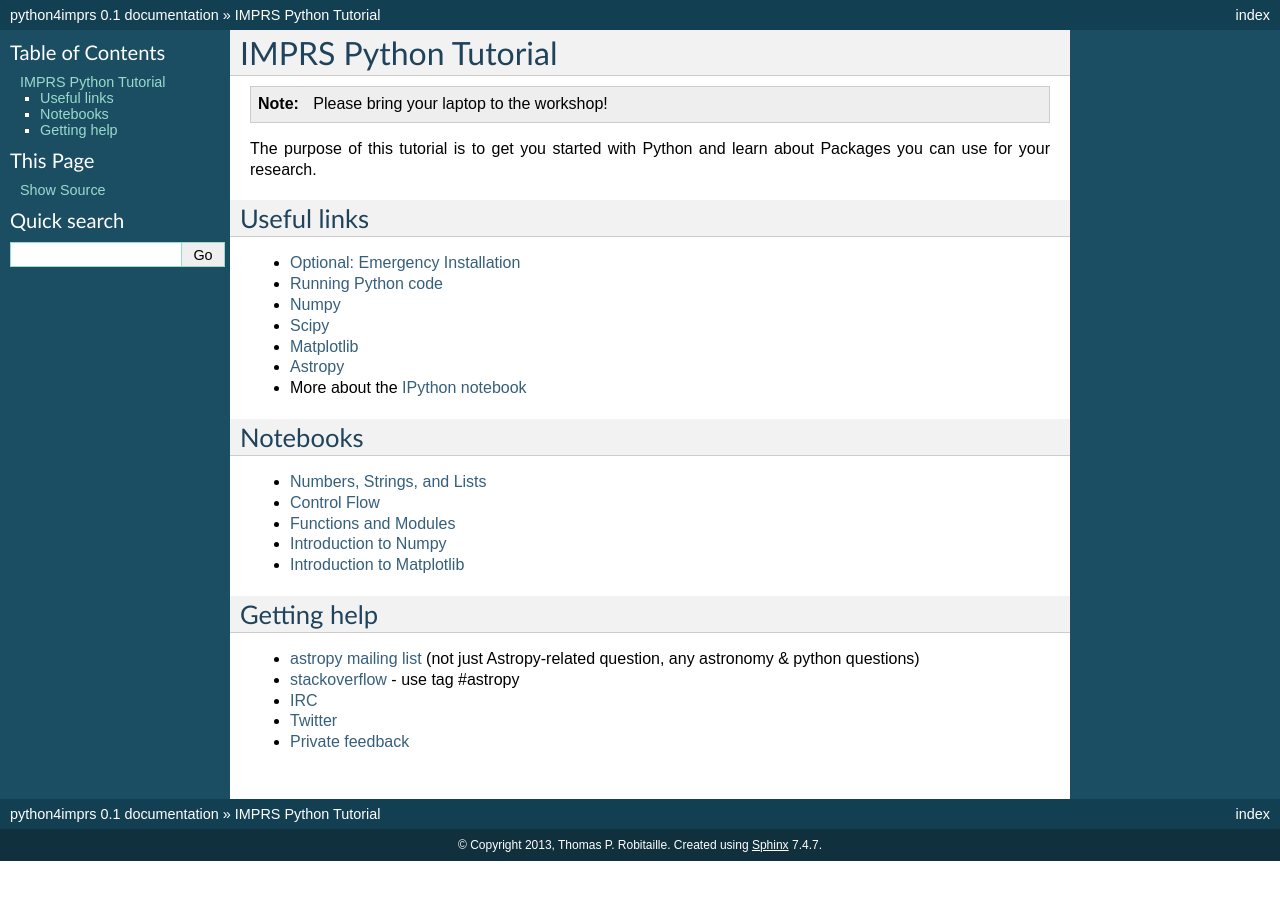
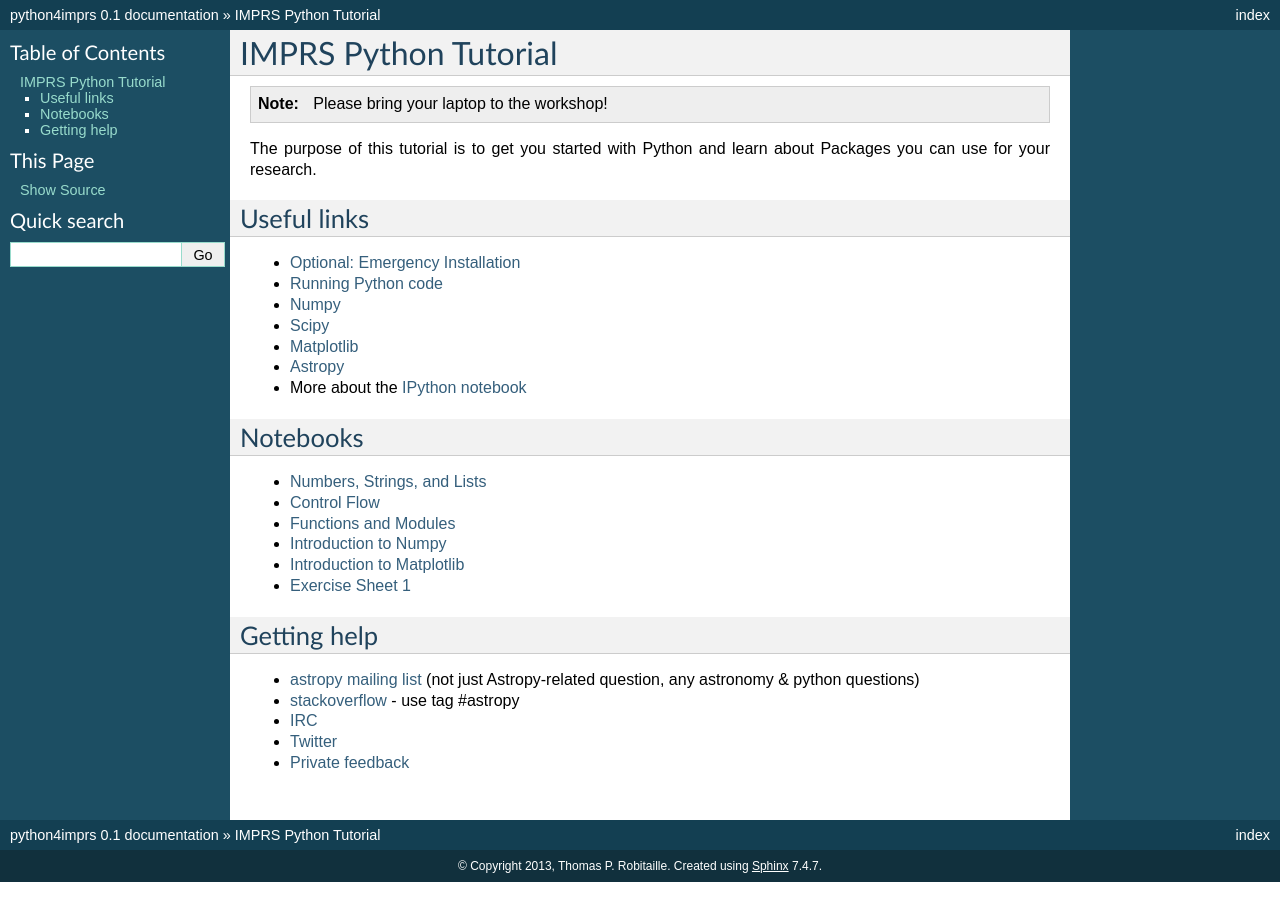
Before and after one commit to astrofrog/python4imprs, a Sphinx documentation site: the page built from docs/index.rst, in a window 1280 px wide. Built offline with Sphinx 7.4.7, drawn with Linux system fonts in a browser that asks for light colours.

Commit message:
Added link to exercise sheet

```diff
--- a/docs/index.rst
+++ b/docs/index.rst
@@ -25,6 +25,7 @@ Notebooks
 * `Functions and Modules <http://mpia.de/~robitaille/python4imprs/notebooks/03.%20Functions%20and%20Modules.html>`_
 * `Introduction to Numpy <http://mpia.de/~robitaille/python4imprs/notebooks/04.%20Introduction%20to%20Numpy.html>`_
 * `Introduction to Matplotlib <http://mpia.de/~robitaille/python4imprs/notebooks/05.%20Introduction%20to%20Matplotlib.html>`_
+* `Exercise Sheet 1 <http://mpia.de/~robitaille/python4imprs/notebooks/Exercise%20Sheet%201.html>`_
 
 .. * `Handling FITS files <http://mpia.de/~robitaille/python4imprs/notebooks/Handling%20FITS%20files.html>`_ [`Problem solutions <http://mpia.de/~robitaille/python4imprs/notebooks/Handling%20FITS%20files%20-%20Solutions.html>`_]
 .. * `Units and Quantities <http://mpia.de/~robitaille/python4imprs/notebooks/Unit%20Conversion.html>`_ [`Problem solutions <http://mpia.de/~robitaille/python4imprs/notebooks/Unit%20Conversion%20-%20Solutions.html>`_]
```
